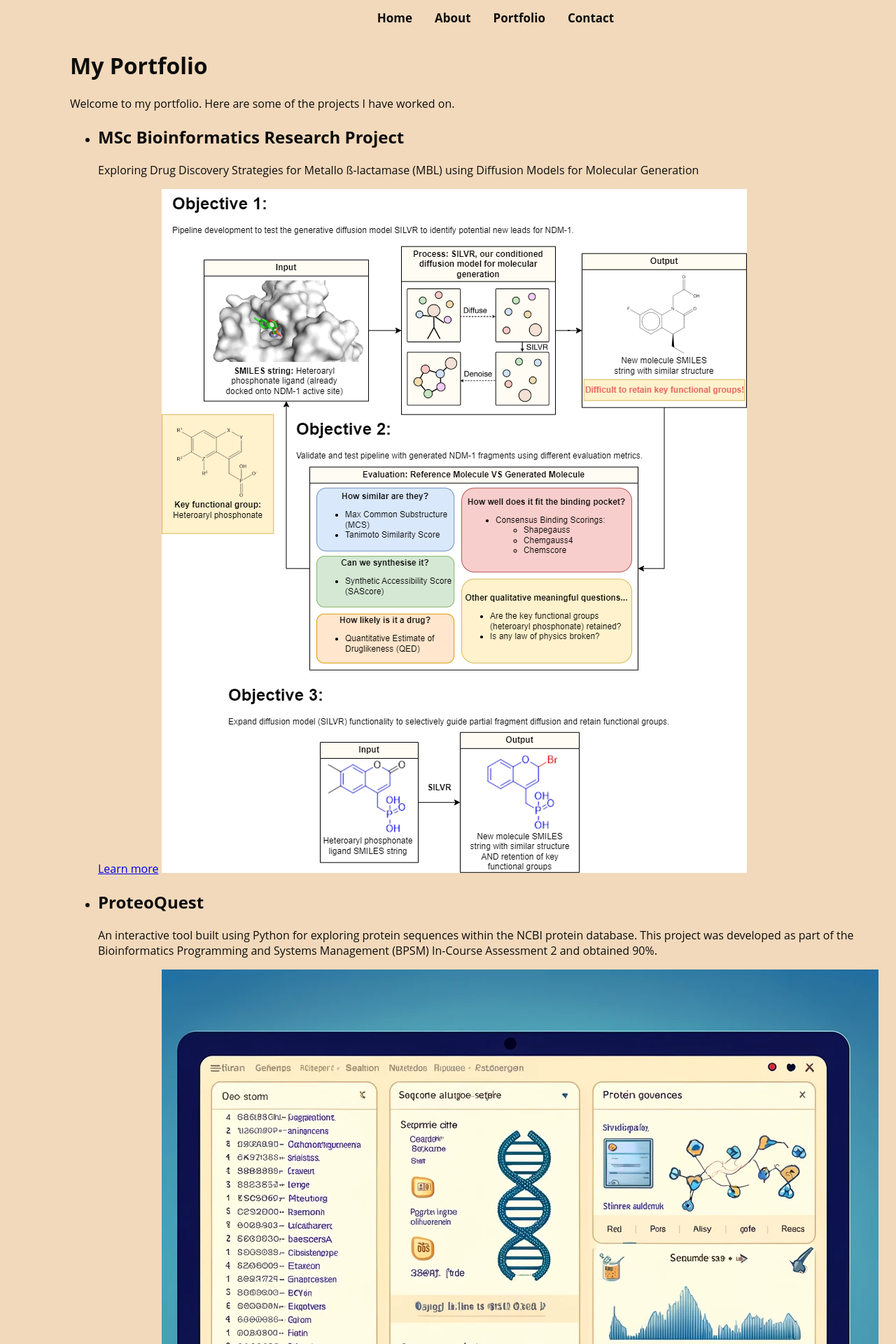
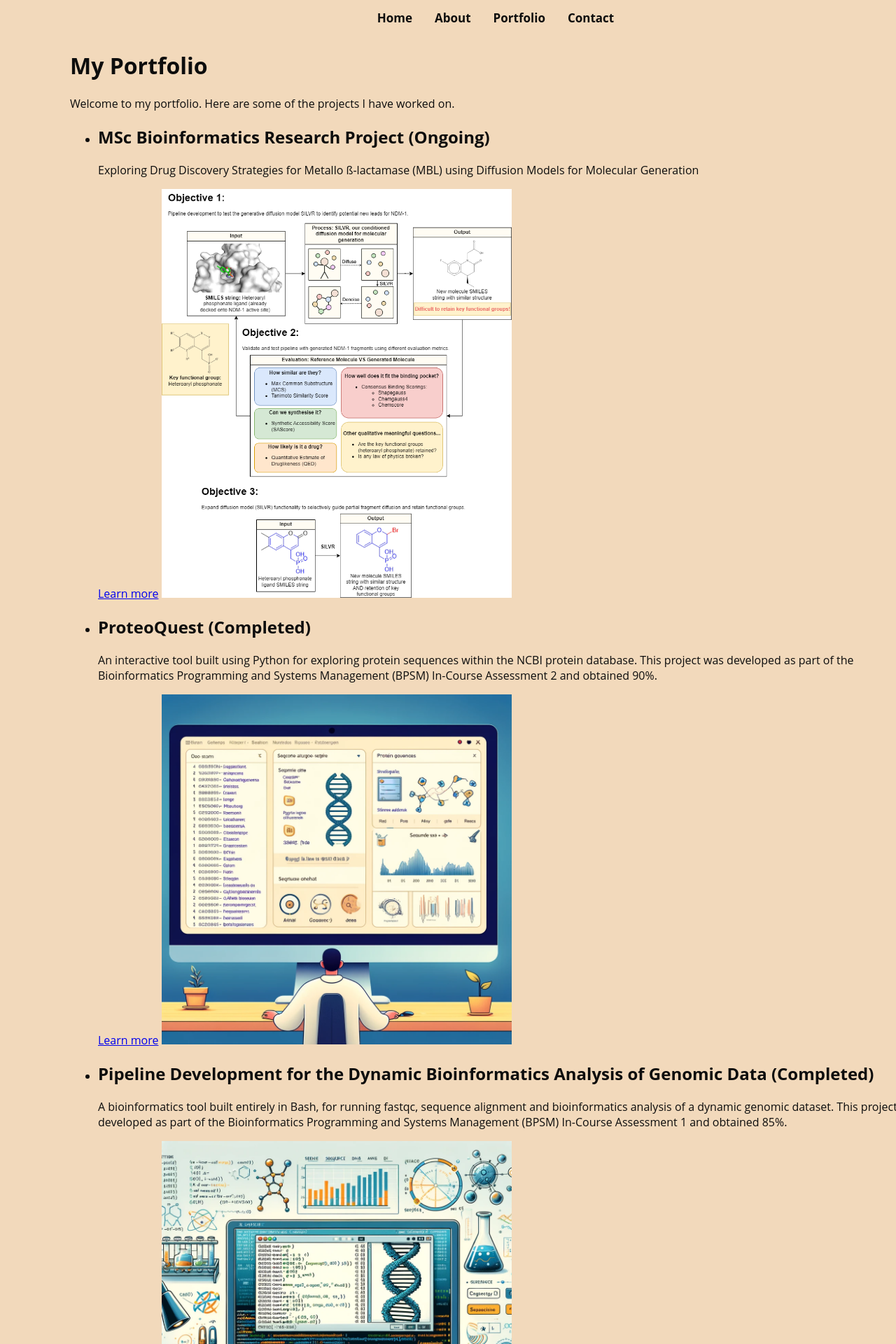
Before and after one commit to GrignardReagent/euchempals.github.io, a Jekyll site: the page built from portfolio.html, in a window 1280 px wide. Shown: the top 1920 px of the page at 70% size. Built offline with Jekyll 4.4.1, drawn with Linux system fonts in a browser that asks for light colours; some of the changed text lies outside the part shown.

```diff
--- a/_data/projects.yml
+++ b/_data/projects.yml
@@ -1,14 +1,14 @@
-- name: MSc Bioinformatics Research Project
+- name: MSc Bioinformatics Research Project (Ongoing)
   description: Exploring Drug Discovery Strategies for Metallo ß-lactamase (MBL) using Diffusion Models for Molecular Generation
   link: https://pubs.acs.org/doi/full/10.1021/acs.jcim.3c00667
   image_url: https://grignardreagent.github.io/bioinf_rp_v2.drawio.png
 
-- name: ProteoQuest
+- name: ProteoQuest (Completed)
   description: An interactive tool built using Python for exploring protein sequences within the NCBI protein database. This project was developed as part of the Bioinformatics Programming and Systems Management (BPSM) In-Course Assessment 2 and obtained 90%.
   link: https://github.com/GrignardReagent/ProteoQuest
   image_url: https://grignardreagent.github.io/BPSM_ICA2.webp
 
-- name: Pipeline Development for the Dynamic Bioinformatics Analysis of Genomic Data
+- name: Pipeline Development for the Dynamic Bioinformatics Analysis of Genomic Data (Completed)
   description: A bioinformatics tool built entirely in Bash, for running fastqc, sequence alignment and bioinformatics analysis of a dynamic genomic dataset. This project was developed as part of the Bioinformatics Programming and Systems Management (BPSM) In-Course Assessment 1 and obtained 85%.
   link: https://github.com/GrignardReagent/ProteoQuest
   image_url: https://grignardreagent.github.io/BPSM_ICA1.webp
--- a/about.html
+++ b/about.html
@@ -44,6 +44,12 @@ title: About Me
             <h2>Contact</h2>
             <p>If you wish to discuss potential collaborations or just share ideas, feel free to <a href="mailto:ian16yang@gmail.com">email me</a> or connect with me on <a href="https://www.linkedin.com/in/ianyangxi/">LinkedIn</a>.</p>
         </section>
+
+        <section>
+            <h2>My CV</h2>
+            <p>You can <a href="downloads/Xi-Yang-CV April 2024.pdf" download>download a copy of my CV</a>.</p>
+        </section>
+
     </main>
 
 </body>
--- a/portfolio.html
+++ b/portfolio.html
@@ -24,7 +24,7 @@ title: Portfolio
                 <a href="{{ project.link }}">Learn more</a>
                 <!-- Optionally display an image if the URL is provided -->
                 {% if project.image_url %}
-                <img src="{{ project.image_url }}" alt="Image for {{ project.name }}">
+                <img src="{{ project.image_url }}" alt="Image for {{ project.name }}" style="width: 100%; max-width: 500px;">
                 {% endif %}
             </li>
             {% endfor %}
--- a/stylesheet.css
+++ b/stylesheet.css
@@ -139,7 +139,7 @@ th, td {
 /* ------------------------STYLING THE CONTACT PAGE ------------------------*/
 /* Social Media Section Styles */
 #social-media {
-    text-align: center;
+    /* text-align: center; */
     margin-bottom: 20px;
 }
 
@@ -286,7 +286,7 @@ top: 0;
 /* dots container */
 .dots {
     position: relative;
-    top: 20px; /* Adjust the value to move dots lower or higher */
+    top: 25px; /* Adjust the value to move dots lower or higher */
     width: 100%;
 }
 
```
Also changed, not shown: 1 other file.
